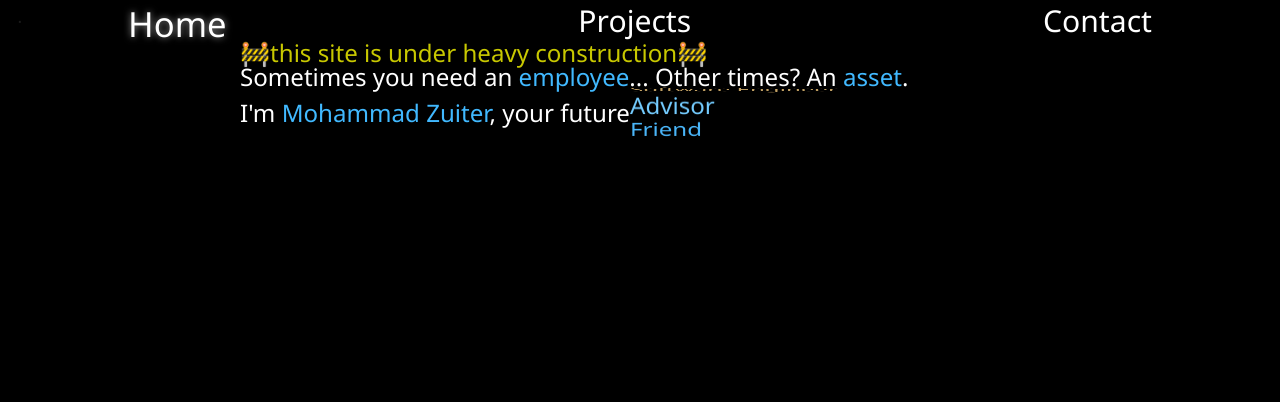
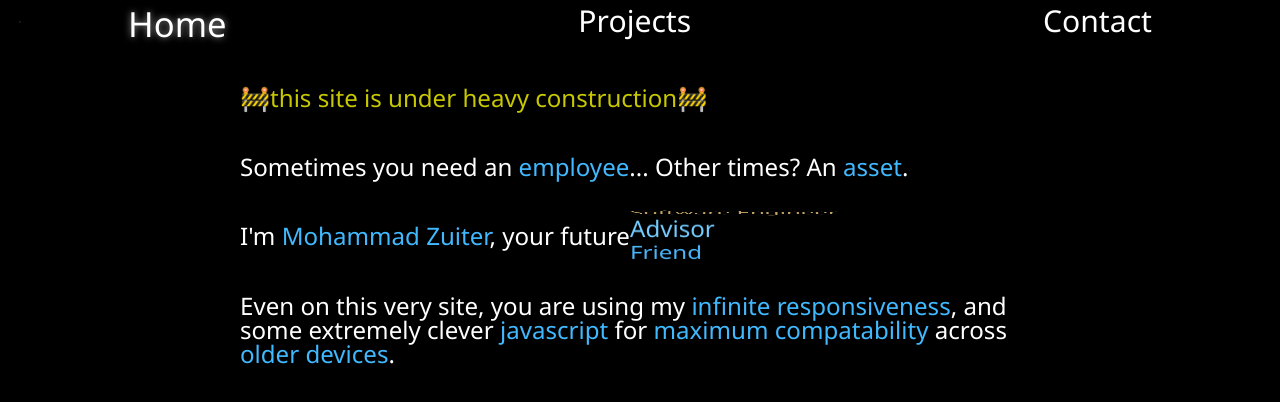
Before and after one commit to moefingers/moefingers.github.io, a React (Vite) app: page / in a window 1280 px wide. Shown: the top 402 px of the page. Built offline with nearby package versions, Linux system fonts and the light colour scheme.

Commit message:
added spacing on main page

```diff
--- a/src/assets/styles/home.css
+++ b/src/assets/styles/home.css
@@ -12,5 +12,9 @@ em {
     color: var(--complementary-color-quinary);
 }
 .intro {
-    margin-top: calc(8 * var(--general-size-factor-px));
+    margin: calc(8 * var(--general-size-factor-px)) 0 ;
 }
+
+.home-page-container > div {
+    margin: calc(30 * var(--general-size-factor-px)) 0 ;
+}
--- a/src/pages/Home.jsx
+++ b/src/pages/Home.jsx
@@ -6,6 +6,7 @@ export default function Home() {
             <div className='under-construction'>🚧this site is under heavy construction🚧</div>
             <div>Sometimes you need an <em>employee</em>... Other times? An <em>asset</em>.</div>
             <div className="intro">I'm <em>Mohammad Zuiter</em>, your future <TextRoller/></div>
+            <div>Even on this very site, you are using my <em>infinite responsiveness</em>, and some extremely clever <em>javascript</em> for <em>maximum compatability</em> across <em>older devices</em>.</div>
         </div>
     )
 }
```
